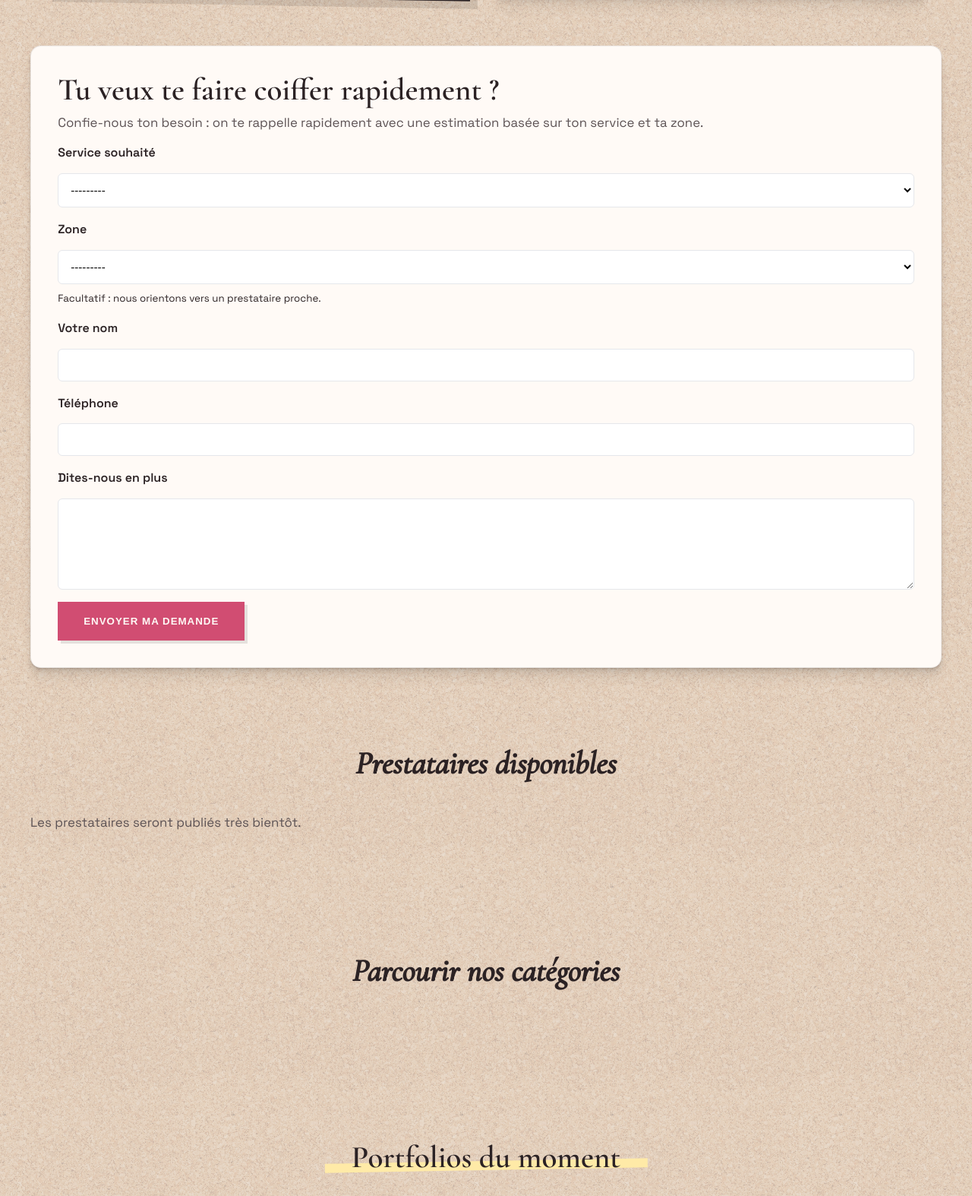
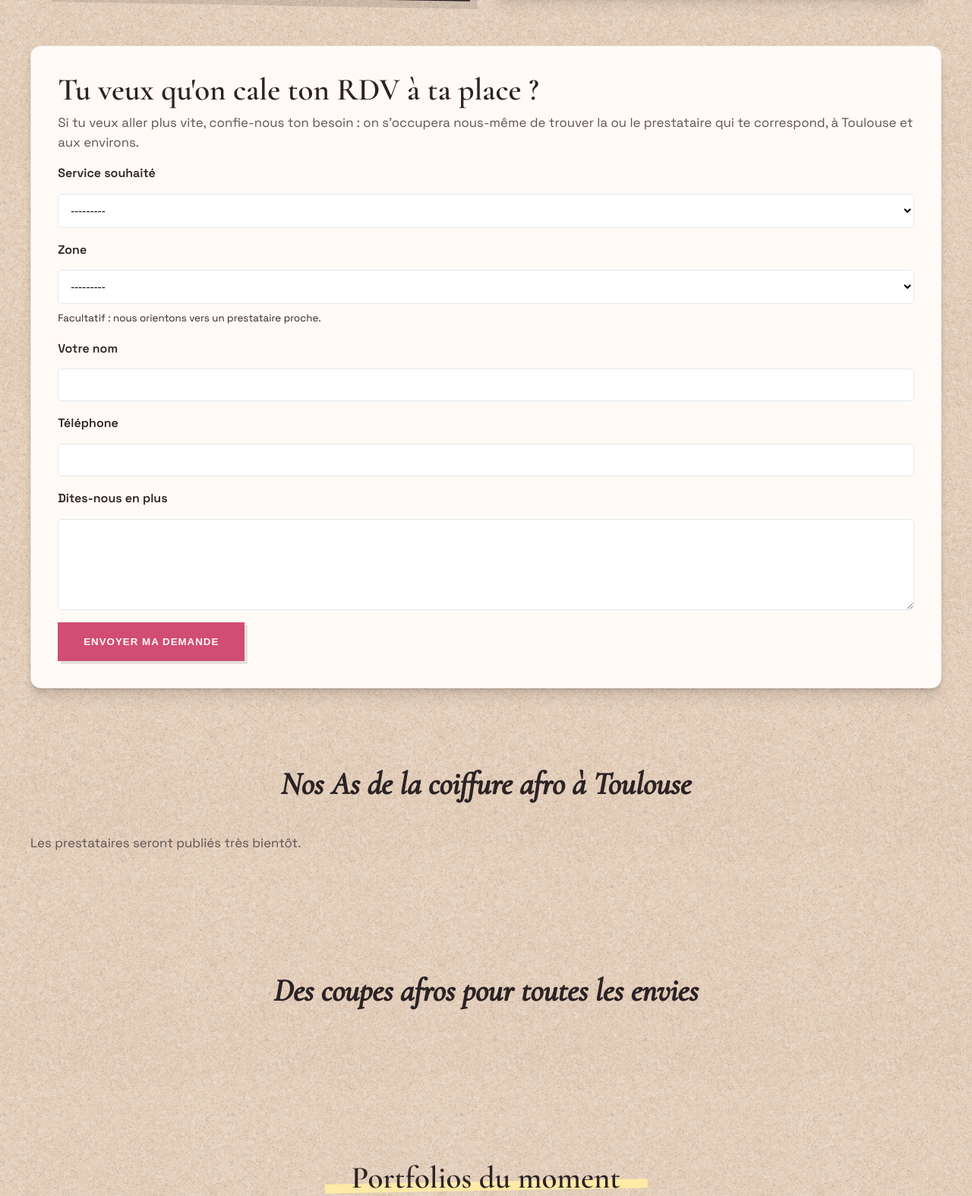
Before and after one commit to jafty/chateau_rose, a Django app: page / in a window 1280 px wide. Shown: the part 1273-2847 px from the top of the page at 76% size. Run offline with Django 5.2, Linux system fonts and the light colour scheme; data that the repository does not hold is empty; some web fonts are replaced.

Commit message:
Update home.html

```diff
--- a/templates/interface/home.html
+++ b/templates/interface/home.html
@@ -62,11 +62,11 @@
 </section>
 
 <section class="container" style="padding: 24px 0;" id="service-request">
-    {% include "interface/partials/service_request_form.html" with title="Tu veux te faire coiffer rapidement ?" lead="Confie-nous ton besoin : on te rappelle rapidement avec une estimation basée sur ton service et ta zone." %}
+    {% include "interface/partials/service_request_form.html" with title="Tu veux qu'on cale ton RDV à ta place ?" lead="Si tu veux aller plus vite, confie-nous ton besoin : on s'occupera nous-même de trouver la ou le prestataire qui te correspond, à Toulouse et aux environs." %}
 </section>
 
 <section class="container providers-section">
-    <h2 class="section-title">Prestataires disponibles</h2>
+    <h2 class="section-title">Nos As de la coiffure afro à Toulouse</h2>
     <div class="providers-grid">
         {% for provider in providers %}
             <a class="provider-card" href="{% url 'interface:provider_detail' provider.id %}">
@@ -101,7 +101,7 @@
 
 <section class="all-services" id="catalogue">
     <div class="container">
-        <h2 class="section-title">Parcourir nos catégories</h2>
+        <h2 class="section-title">Des coupes afros pour toutes les envies</h2>
         <div class="services-grid">
             {% for service in services %}
                 <article class="service-card-full">
```
